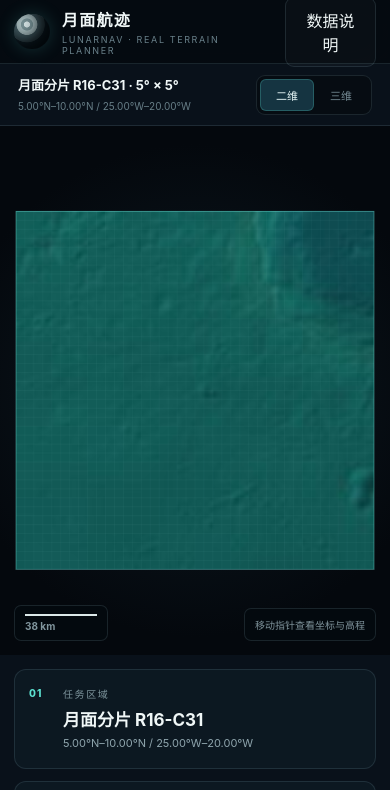
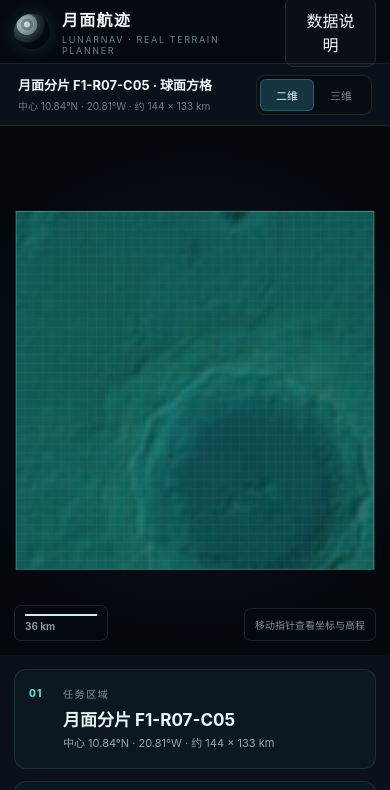
Before and after one commit to Yanshi42/lunar-nav-demo, a plain HTML site: page dist/index.html in a window 390 px wide. Both pictures are taken after a click on the button "进入区域规划". Shown: the top 790 px of the page. Drawn offline with Linux system fonts and the light colour scheme.

Commit message:
Update Site source

```diff
--- a/dist/app-v2.js
+++ b/dist/app-v2.js
@@ -1,4 +1,6 @@
-import { LunarGlobe, tileFromCoordinate } from "./globe.js";
+import { LunarGlobe } from "./globe.js";
+import { TILE_COUNT, tileCoordinate, tileDimensionsKm, tileFromCoordinate } from "./sphere-grid.js";
+import { loadTileRaster } from "./terrain-source.js";
 import { Terrain } from "./terrain.js";
 import { Router } from "./routing.js";
 
@@ -31,10 +33,7 @@ function signed(value, positive, negative) {
 }
 
 function position(point) {
-  return {
-    lat: state.tile.north - point.y * 5,
-    lon: state.tile.west + point.x * 5,
-  };
+  return tileCoordinate(state.tile, point.x, point.y);
 }
 
 function shortCoordinate(point) {
@@ -44,7 +43,8 @@ function shortCoordinate(point) {
 }
 
 function tileLabel(tile) {
-  return `${signed(tile.south, "N", "S")}–${signed(tile.north, "N", "S")} / ${signed(tile.west, "E", "W")}–${signed(tile.east, "E", "W")}`;
+  const { width, height } = tileDimensionsKm(tile);
+  return `中心 ${signed(tile.lat, "N", "S")} · ${signed(tile.lon, "E", "W")} · 约 ${Math.round(width)} × ${Math.round(height)} km`;
 }
 
 async function drawPreview(tile) {
@@ -56,14 +56,18 @@ async function drawPreview(tile) {
   const ctx = canvas.getContext("2d");
   ctx.setTransform(dpr, 0, 0, dpr, 0, 0);
   ctx.fillStyle = "#10242d"; ctx.fillRect(0, 0, box.width, box.height);
-  const img = new Image();
-  img.onload = () => {
+  try {
+    const size = 128;
+    const raster = await loadTileRaster(tile, size, state.ppd, false);
     if (tile.id !== state.tile.id) return;
+    const preview = document.createElement("canvas");
+    preview.width = preview.height = size;
+    preview.getContext("2d").putImageData(new ImageData(raster.relief, size, size), 0, 0);
     ctx.imageSmoothingEnabled = true; ctx.imageSmoothingQuality = "high";
-    const pixels = state.ppd * 5;
-    ctx.drawImage(img, tile.col * pixels, 0, pixels, pixels, 0, 0, box.width, box.height);
-  };
-  img.src = `assets/relief-band-${String(tile.row).padStart(2, "0")}.jpg`;
+    ctx.drawImage(preview, 0, 0, box.width, box.height);
+  } catch (error) {
+    if (tile.id === state.tile.id) console.error(error);
+  }
 }
 
 function selectTile(tile, centerGlobe = false) {
@@ -71,7 +75,7 @@ function selectTile(tile, centerGlobe = false) {
   $("#latInput").value = tile.lat.toFixed(1);
   $("#lonInput").value = tile.lon.toFixed(1);
   $("#regionCoordinates").textContent = `${signed(tile.lat, "N", "S")}  ${signed(tile.lon, "E", "W")}`;
-  $("#mapRegionLabel").textContent = `月面分片 ${tile.id.toUpperCase()} · 5° × 5°`;
+  $("#mapRegionLabel").textContent = `月面分片 ${tile.id.toUpperCase()} · 球面方格`;
   $("#mapBounds").textContent = tileLabel(tile);
   state.globe?.select(tile);
   if (centerGlobe) state.globe?.centerOn(tile.lat, tile.lon);
@@ -170,7 +174,7 @@ async function planRoute() {
     let km = 0, climb = 0, maximum = 0;
     for (let i = 1; i < result.route.length; i++) {
       const a = result.route[i - 1], b = result.route[i];
-      const horizontal = Math.hypot((b.x - a.x) * terrain.widthKm, (b.y - a.y) * terrain.heightKm);
+      const horizontal = terrain.segmentKm(a, b);
       const dz = values[i] - values[i - 1];
       km += Math.hypot(horizontal, dz / 1000);
       climb += Math.max(0, dz);
@@ -196,6 +200,8 @@ async function enterPlanner() {
   $("#globeView").hidden = true;
   $("#plannerView").hidden = false;
   $("#canvasLoading").hidden = false;
+  terrain.view = "2d";
+  $$(".view-switch button").forEach((button) => button.classList.toggle("active", button.dataset.view === "2d"));
   window.scrollTo(0, 0);
   try {
     await terrain.load(state.tile);
@@ -308,6 +314,7 @@ async function init() {
   $("#dataResolution").textContent = `LOLA 全球高程 · ${manifest.ppd} px/°`;
   $("#aboutResolution").textContent = `${manifest.ppd} 像素 / 度`;
   $("#aboutTilePixels").textContent = `${manifest.ppd * 5} × ${manifest.ppd * 5}`;
+  $("#tileCount").textContent = TILE_COUNT.toLocaleString("zh-CN");
   const texture = new Image();
   texture.src = "assets/moon-color.jpg";
   await texture.decode();
--- a/dist/assets/terrain-meta.json
+++ b/dist/assets/terrain-meta.json
@@ -1,10 +1,10 @@
 {
   "source": "NASA LRO WAC / LOLA 64 ppd global, averaged to 32 ppd",
   "ppd": 32,
-  "tileDegrees": 5,
-  "longitudeCells": 72,
-  "latitudeCells": 36,
-  "tileCount": 2592,
+  "tileScheme": "spherified-cube",
+  "cubeFaces": 6,
+  "cellsPerFaceSide": 18,
+  "tileCount": 1944,
   "heightEncoding": "red * 256 + green; elevation_m = value * 0.5 - 10000",
   "heightReferenceRadiusKm": 1737.4
 }
--- a/dist/globe.js
+++ b/dist/globe.js
@@ -1,5 +1,5 @@
-const RAD = Math.PI / 180;
-const DEG = 180 / Math.PI;
+import { CELLS_PER_FACE, coordinateVector, faceVector, tileFromCoordinate,
+  tileVector, vectorCoordinate } from "./sphere-grid.js";
 const norm = (v) => { const d = Math.hypot(...v) || 1; return v.map((x) => x / d); };
 const cross = (a, b) => [a[1] * b[2] - a[2] * b[1], a[2] * b[0] - a[0] * b[2], a[0] * b[1] - a[1] * b[0]];
 const dot = (a, b) => a[0] * b[0] + a[1] * b[1] + a[2] * b[2];
@@ -20,28 +20,6 @@ const fromTo = (a, b) => {
   if (w < 1e-7) return [...norm(cross(a, Math.abs(a[1]) < 0.9 ? [0, 1, 0] : [1, 0, 0])), 0];
   return norm([...axis, w]);
 };
-const geoVector = (lat, lon) => {
-  const p = lat * RAD, l = lon * RAD;
-  return [Math.cos(p) * Math.sin(l), Math.sin(p), Math.cos(p) * Math.cos(l)];
-};
-
-export function tileFromCoordinate(lat, lon) {
-  const wrappedLon = ((lon + 180) % 360 + 360) % 360 - 180;
-  const row = Math.min(35, Math.max(0, Math.floor((90 - Math.min(lat, 89.999999)) / 5)));
-  const col = Math.min(71, Math.max(0, Math.floor((wrappedLon + 180) / 5)));
-  return {
-    row, col,
-    lat: 87.5 - row * 5,
-    lon: -177.5 + col * 5,
-    north: 90 - row * 5,
-    south: 85 - row * 5,
-    west: -180 + col * 5,
-    east: -175 + col * 5,
-    span: 5,
-    id: `r${String(row).padStart(2, "0")}-c${String(col).padStart(2, "0")}`,
-  };
-}
-
 export class LunarGlobe {
   constructor(canvas, texture, onSelect) {
     this.canvas = canvas;
@@ -85,12 +63,11 @@ export class LunarGlobe {
     const eye = this.localPoint(event);
     if (!eye) return null;
     const world = rotate(conjugate(this.orientation), eye);
-    return { lat: Math.asin(Math.max(-1, Math.min(1, world[1]))) * DEG,
-      lon: Math.atan2(world[0], world[2]) * DEG };
+    return vectorCoordinate(world);
   }
 
   centerOn(lat, lon) {
-    this.orientation = fromTo(geoVector(lat, lon), [0, 0, 1]);
+    this.orientation = fromTo(coordinateVector(lat, lon), [0, 0, 1]);
     this.invalidate();
   }
 
@@ -190,7 +167,11 @@ export class LunarGlobe {
   }
 
   project(lat, lon, g) {
-    const eye = rotate(this.orientation, geoVector(lat, lon));
+    return this.projectVector(coordinateVector(lat, lon), g);
+  }
+
+  projectVector(vector, g) {
+    const eye = rotate(this.orientation, vector);
     return { x: g.cx + eye[0] * g.radius, y: g.cy - eye[1] * g.radius, visible: eye[2] >= 0 };
   }
 
@@ -198,38 +179,32 @@ export class LunarGlobe {
     const ctx = this.ctx;
     ctx.strokeStyle = "rgba(175, 240, 236, .12)";
     ctx.lineWidth = 0.55;
-    for (let lon = -180; lon < 180; lon += 5) {
-      ctx.beginPath(); let pen = false;
-      for (let lat = -90; lat <= 90; lat += 2.5) {
-        const p = this.project(lat, lon, g);
-        if (p.visible) { if (!pen) ctx.moveTo(p.x, p.y); else ctx.lineTo(p.x, p.y); pen = true; }
-        else pen = false;
+    const samples = CELLS_PER_FACE * 6;
+    for (let face = 0; face < 6; face++) for (let axis = 0; axis < 2; axis++) {
+      for (let line = 0; line <= CELLS_PER_FACE; line++) {
+        const fixed = -1 + line * 2 / CELLS_PER_FACE;
+        ctx.beginPath(); let pen = false;
+        for (let step = 0; step <= samples; step++) {
+          const free = -1 + step * 2 / samples;
+          const p = this.projectVector(faceVector(face, axis ? free : fixed, axis ? fixed : free), g);
+          if (p.visible) { if (!pen) ctx.moveTo(p.x, p.y); else ctx.lineTo(p.x, p.y); pen = true; }
+          else pen = false;
+        }
+        ctx.stroke();
       }
-      ctx.stroke();
-    }
-    for (let lat = -85; lat <= 85; lat += 5) {
-      ctx.beginPath(); let pen = false;
-      for (let lon = -180; lon <= 180; lon += 2.5) {
-        const p = this.project(lat, lon, g);
-        if (p.visible) { if (!pen) ctx.moveTo(p.x, p.y); else ctx.lineTo(p.x, p.y); pen = true; }
-        else pen = false;
-      }
-      ctx.stroke();
     }
   }
 
   drawTile(tile, g, color, width) {
     const ctx = this.ctx;
-    const corners = [
-      [tile.north, tile.west], [tile.north, tile.east],
-      [tile.south, tile.east], [tile.south, tile.west], [tile.north, tile.west],
-    ];
+    const corners = [[0, 0], [1, 0], [1, 1], [0, 1], [0, 0]];
     ctx.beginPath(); let drawn = false;
     for (let edge = 0; edge < 4; edge++) {
       for (let step = 0; step <= 10; step++) {
         const t = step / 10;
-        const p = this.project(corners[edge][0] * (1 - t) + corners[edge + 1][0] * t,
-          corners[edge][1] * (1 - t) + corners[edge + 1][1] * t, g);
+        const p = this.projectVector(tileVector(tile,
+          corners[edge][0] * (1 - t) + corners[edge + 1][0] * t,
+          corners[edge][1] * (1 - t) + corners[edge + 1][1] * t), g);
         if (p.visible) { if (!drawn) ctx.moveTo(p.x, p.y); else ctx.lineTo(p.x, p.y); drawn = true; }
         else drawn = false;
       }
--- a/dist/routing.js
+++ b/dist/routing.js
@@ -1,3 +1,5 @@
+import { MOON_RADIUS_KM, tileVector } from "./sphere-grid.js";
+
 const clamp = (v, min, max) => Math.max(min, Math.min(max, v));
 
 class MinHeap {
@@ -30,23 +32,37 @@ export class Router {
     this.n = gridSize;
     this.heights = null;
     this.slopes = null;
+    this.vectors = null;
+  }
+
+  distance(a, b) {
+    const v = this.vectors;
+    const offsetA = a * 3, offsetB = b * 3;
+    const cosine = clamp(v[offsetA] * v[offsetB] + v[offsetA + 1] * v[offsetB + 1]
+      + v[offsetA + 2] * v[offsetB + 2], -1, 1);
+    return MOON_RADIUS_KM * Math.atan2(Math.sqrt(Math.max(0, 1 - cosine * cosine)), cosine);
   }
 
   prepare() {
     const n = this.n, terrain = this.terrain;
     this.heights = new Float32Array(n * n);
     this.slopes = new Float32Array(n * n);
+    this.vectors = new Float64Array(n * n * 3);
     for (let y = 0; y < n; y++) for (let x = 0; x < n; x++) {
-      this.heights[y * n + x] = terrain.elevation({ x: x / (n - 1), y: y / (n - 1) });
+      const index = y * n + x;
+      const point = { x: x / (n - 1), y: y / (n - 1) };
+      this.heights[index] = terrain.elevation(point);
+      this.vectors.set(tileVector(terrain.tile, point.x, point.y), index * 3);
     }
-    const mx = terrain.widthKm * 1000 / (n - 1), my = terrain.heightKm * 1000 / (n - 1);
     for (let y = 0; y < n; y++) for (let x = 0; x < n; x++) {
       const left = this.heights[y * n + Math.max(0, x - 1)];
       const right = this.heights[y * n + Math.min(n - 1, x + 1)];
       const up = this.heights[Math.max(0, y - 1) * n + x];
       const down = this.heights[Math.min(n - 1, y + 1) * n + x];
-      const dx = (right - left) / (mx * (x === 0 || x === n - 1 ? 1 : 2));
-      const dy = (down - up) / (my * (y === 0 || y === n - 1 ? 1 : 2));
+      const dx = (right - left) / Math.max(1, this.distance(y * n + Math.max(0, x - 1),
+        y * n + Math.min(n - 1, x + 1)) * 1000);
+      const dy = (down - up) / Math.max(1, this.distance(Math.max(0, y - 1) * n + x,
+        Math.min(n - 1, y + 1) * n + x) * 1000);
       this.slopes[y * n + x] = Math.atan(Math.hypot(dx, dy)) * 180 / Math.PI;
     }
   }
@@ -62,10 +78,8 @@ export class Router {
     const previous = new Int32Array(n * n); previous.fill(-1);
     const visited = new Uint8Array(n * n);
     const heap = new MinHeap();
-    const stepX = terrain.widthKm / (n - 1), stepY = terrain.heightKm / (n - 1);
-    const goalX = goal % n, goalY = Math.floor(goal / n);
-    const heuristic = (x, y) => Math.hypot((goalX - x) * stepX, (goalY - y) * stepY);
-    heap.push({ id: start, f: heuristic(start % n, Math.floor(start / n)) });
+    const heuristic = (id) => this.distance(id, goal);
+    heap.push({ id: start, f: heuristic(start) });
     const neighbors = [[-1, 0], [1, 0], [0, -1], [0, 1], [-1, -1], [-1, 1], [1, -1], [1, 1]];
 
     while (heap.length) {
@@ -80,13 +94,13 @@ export class Router {
         const next = ny * n + nx;
         if (visited[next]) continue;
         const slope = (this.slopes[current.id] + this.slopes[next]) / 2;
-        const step = Math.hypot(dx * stepX, dy * stepY);
+        const step = this.distance(current.id, next);
         const penalty = 1 + (risk / 7) * Math.pow(slope / 11, 1.55) * 1.6
           + Math.max(0, slope - 22) ** 2 * 10;
         const candidate = g[current.id] + step * penalty;
         if (candidate < g[next]) {
           g[next] = candidate; previous[next] = current.id;
-          heap.push({ id: next, f: candidate + heuristic(nx, ny) });
+          heap.push({ id: next, f: candidate + heuristic(next) });
         }
       }
     }
--- /dev/null
+++ b/dist/sphere-grid.js
@@ -0,0 +1,97 @@
+// A spherified cube gives six seamless, nearly equal-area quadrilateral faces.
+// Exact congruent squares cannot tile a sphere; this avoids polar convergence.
+export const CELLS_PER_FACE = 18;
+export const TILE_COUNT = 6 * CELLS_PER_FACE * CELLS_PER_FACE;
+export const MOON_RADIUS_KM = 1737.4;
+const RAD = Math.PI / 180;
+const DEG = 180 / Math.PI;
+const clamp = (value, min, max) => Math.max(min, Math.min(max, value));
+const dot = (a, b) => a[0] * b[0] + a[1] * b[1] + a[2] * b[2];
+
+// U points right and V points up when looking at a face from outside.
+const FACES = [
+  { name: "+Z", u: [1, 0, 0], v: [0, 1, 0], n: [0, 0, 1] },
+  { name: "-Z", u: [-1, 0, 0], v: [0, 1, 0], n: [0, 0, -1] },
+  { name: "+X", u: [0, 0, -1], v: [0, 1, 0], n: [1, 0, 0] },
+  { name: "-X", u: [0, 0, 1], v: [0, 1, 0], n: [-1, 0, 0] },
+  { name: "+Y", u: [1, 0, 0], v: [0, 0, -1], n: [0, 1, 0] },
+  { name: "-Y", u: [1, 0, 0], v: [0, 0, 1], n: [0, -1, 0] },
+];
+
+export function coordinateVector(lat, lon) {
+  const p = lat * RAD, l = lon * RAD;
+  return [Math.cos(p) * Math.sin(l), Math.sin(p), Math.cos(p) * Math.cos(l)];
+}
+
+export function vectorCoordinate(vector) {
+  return { lat: Math.asin(clamp(vector[1], -1, 1)) * DEG,
+    lon: Math.atan2(vector[0], vector[2]) * DEG };
+}
+
+export function faceVector(faceIndex, u, v) {
+  const face = FACES[faceIndex];
+  const a = u * Math.sqrt(Math.max(0, 0.5 - v * v / 6));
+  const b = v * Math.sqrt(Math.max(0, 0.5 - u * u / 6));
+  const c = Math.sqrt(Math.max(0, 1 - (u * u + v * v) / 2 + u * u * v * v / 3));
+  return [0, 1, 2].map((i) => a * face.u[i] + b * face.v[i] + c * face.n[i]);
+}
+
+export function vectorFaceUv(vector) {
+  const [x, y, z] = vector;
+  const ax = Math.abs(x), ay = Math.abs(y), az = Math.abs(z);
+  const faceIndex = az >= ax && az >= ay ? (z >= 0 ? 0 : 1)
+    : ax >= ay ? (x >= 0 ? 2 : 3) : (y >= 0 ? 4 : 5);
+  const face = FACES[faceIndex];
+  const localX = dot(vector, face.u), localY = dot(vector, face.v);
+  const difference = localX * localX - localY * localY;
+  const term = 3 - 2 * difference;
+  const vSquared = clamp((term - Math.sqrt(Math.max(0, term * term - 24 * localY * localY))) / 2, 0, 1);
+  const uSquared = clamp(vSquared + 2 * difference, 0, 1);
+  return { face: faceIndex,
+    u: Math.sign(localX) * Math.sqrt(uSquared),
+    v: Math.sign(localY) * Math.sqrt(vSquared) };
+}
+
+export function tileFromFaceCell(face, row, col) {
+  const count = CELLS_PER_FACE;
+  const center = faceVector(face, -1 + (col + 0.5) * 2 / count,
+    1 - (row + 0.5) * 2 / count);
+  const { lat, lon } = vectorCoordinate(center);
+  return { face, row, col, lat, lon,
+    id: `f${face + 1}-r${String(row + 1).padStart(2, "0")}-c${String(col + 1).padStart(2, "0")}` };
+}
+
+export function tileFromVector(vector) {
+  const { face, u, v } = vectorFaceUv(vector);
+  const col = clamp(Math.floor((u + 1) * CELLS_PER_FACE / 2), 0, CELLS_PER_FACE - 1);
+  const row = clamp(Math.floor((1 - v) * CELLS_PER_FACE / 2), 0, CELLS_PER_FACE - 1);
+  return tileFromFaceCell(face, row, col);
+}
+
+export function tileFromCoordinate(lat, lon) {
+  return tileFromVector(coordinateVector(lat, lon));
+}
+
+export function tileVector(tile, x, y) {
+  const u = -1 + (tile.col + clamp(x, 0, 1)) * 2 / CELLS_PER_FACE;
+  const v = 1 - (tile.row + clamp(y, 0, 1)) * 2 / CELLS_PER_FACE;
+  return faceVector(tile.face, u, v);
+}
+
+export function tileCoordinate(tile, x, y) {
+  return vectorCoordinate(tileVector(tile, x, y));
+}
+
+export function surfaceDistanceKm(a, b) {
+  const cosine = clamp(dot(a, b), -1, 1);
+  return MOON_RADIUS_KM * Math.atan2(Math.sqrt(Math.max(0, 1 - cosine * cosine)), cosine);
+}
+
+export function tileDistanceKm(tile, a, b) {
+  return surfaceDistanceKm(tileVector(tile, a.x, a.y), tileVector(tile, b.x, b.y));
+}
+
+export function tileDimensionsKm(tile) {
+  return { width: tileDistanceKm(tile, { x: 0, y: 0.5 }, { x: 1, y: 0.5 }),
+    height: tileDistanceKm(tile, { x: 0.5, y: 0 }, { x: 0.5, y: 1 }) };
+}
--- /dev/null
+++ b/dist/terrain-source.js
@@ -0,0 +1,79 @@
+import { tileCoordinate } from "./sphere-grid.js";
+
+const cache = new Map();
+const clamp = (v, a, b) => Math.max(a, Math.min(b, v));
+
+async function bandPixels(kind, row) {
+  const key = `${kind}-${row}`;
+  if (cache.has(key)) return cache.get(key);
+  const pending = new Promise((resolve, reject) => {
+    const image = new Image();
+    image.onload = () => {
+      const canvas = document.createElement("canvas");
+      canvas.width = image.naturalWidth;
+      canvas.height = image.naturalHeight;
+      const ctx = canvas.getContext("2d", { willReadFrequently: true });
+      ctx.drawImage(image, 0, 0);
+      resolve({ data: ctx.getImageData(0, 0, canvas.width, canvas.height).data,
+        width: canvas.width, height: canvas.height });
+    };
+    image.onerror = () => reject(new Error(`无法读取月面地形 ${kind}-${row}`));
+    image.src = `assets/${kind}-band-${String(row).padStart(2, "0")}.${kind === "height" ? "png" : "jpg"}`;
+  });
+  cache.set(key, pending);
+  if (cache.size > 12) cache.delete(cache.keys().next().value);
+  try { return await pending; }
+  catch (error) { cache.delete(key); throw error; }
+}
+
+function sourceValue(bands, x, y, channel, ppd) {
+  const height = 5 * ppd;
+  const band = bands.get(Math.floor(y / height));
+  const index = ((y % height) * band.width + x) * 4;
+  if (channel === "height") return (band.data[index] * 256 + band.data[index + 1]) * 0.5 - 10000;
+  return band.data[index + channel];
+}
+
+function sample(bands, x, y, channel, ppd) {
+  const width = 360 * ppd;
+  const x0 = Math.floor(x) % width, x1 = (x0 + 1) % width;
+  const y0 = Math.floor(y), y1 = Math.min(180 * ppd - 1, y0 + 1);
+  const tx = x - Math.floor(x), ty = y - y0;
+  const a = sourceValue(bands, x0, y0, channel, ppd);
+  const b = sourceValue(bands, x1, y0, channel, ppd);
+  const c = sourceValue(bands, x0, y1, channel, ppd);
+  const d = sourceValue(bands, x1, y1, channel, ppd);
+  return (a * (1 - tx) + b * tx) * (1 - ty) + (c * (1 - tx) + d * tx) * ty;
+}
+
+export async function loadTileRaster(tile, size, ppd, includeHeight = true) {
+  const sourceX = new Float32Array(size * size);
+  const sourceY = new Float32Array(size * size);
+  const rows = new Set();
+  const width = 360 * ppd, bandHeight = 5 * ppd;
+  for (let y = 0; y < size; y++) for (let x = 0; x < size; x++) {
+    const index = y * size + x;
+    const coordinate = tileCoordinate(tile, (x + 0.5) / size, (y + 0.5) / size);
+    sourceX[index] = ((coordinate.lon + 180) * ppd - 0.5 + width) % width;
+    sourceY[index] = clamp((90 - coordinate.lat) * ppd - 0.5, 0, 180 * ppd - 1);
+    rows.add(Math.floor(sourceY[index] / bandHeight));
+    rows.add(Math.floor(Math.min(180 * ppd - 1, Math.floor(sourceY[index]) + 1) / bandHeight));
+  }
+  const reliefBands = new Map();
+  const heightBands = new Map();
+  await Promise.all([...rows].map(async (row) => {
+    reliefBands.set(row, await bandPixels("relief", row));
+    if (includeHeight) heightBands.set(row, await bandPixels("height", row));
+  }));
+  const relief = new Uint8ClampedArray(size * size * 4);
+  const values = includeHeight ? new Float32Array(size * size) : null;
+  for (let index = 0; index < size * size; index++) {
+    const x = sourceX[index], y = sourceY[index];
+    if (values) values[index] = sample(heightBands, x, y, "height", ppd);
+    for (let channel = 0; channel < 3; channel++) {
+      relief[index * 4 + channel] = sample(reliefBands, x, y, channel, ppd);
+    }
+    relief[index * 4 + 3] = 255;
+  }
+  return { values, relief };
+}
--- a/dist/terrain.js
+++ b/dist/terrain.js
@@ -1,14 +1,8 @@
+import { tileDimensionsKm, tileDistanceKm } from "./sphere-grid.js";
+import { loadTileRaster } from "./terrain-source.js";
+
 const clamp = (v, min, max) => Math.max(min, Math.min(max, v));
 const lerp = (a, b, t) => a + (b - a) * t;
-
-function image(src) {
-  return new Promise((resolve, reject) => {
-    const img = new Image();
-    img.onload = () => resolve(img);
-    img.onerror = () => reject(new Error(`无法读取地形资源：${src}`));
-    img.src = src;
-  });
-}
 
 export class Terrain {
   constructor(canvas, profileCanvas) {
@@ -36,23 +30,11 @@ export class Terrain {
   }
 
   async load(tile) {
-    const band = String(tile.row).padStart(2, "0");
-    const [height, relief] = await Promise.all([
-      image(`assets/height-band-${band}.png`),
-      image(`assets/relief-band-${band}.jpg`),
-    ]);
     const size = this.ppd * 5;
-    const cropX = tile.col * size;
-    const raw = document.createElement("canvas");
-    raw.width = raw.height = size;
-    const rawCtx = raw.getContext("2d", { willReadFrequently: true });
-    rawCtx.drawImage(height, cropX, 0, size, size, 0, 0, size, size);
-    const bytes = rawCtx.getImageData(0, 0, size, size).data;
-    const values = new Float32Array(size * size);
+    const { values, relief } = await loadTileRaster(tile, size, this.ppd);
     let min = Infinity, max = -Infinity, total = 0;
     for (let i = 0; i < values.length; i++) {
-      const elevation = (bytes[i * 4] * 256 + bytes[i * 4 + 1]) * 0.5 - 10000;
-      values[i] = elevation;
+      const elevation = values[i];
       min = Math.min(min, elevation); max = Math.max(max, elevation); total += elevation;
     }
     this.tile = tile;
@@ -62,11 +44,12 @@ export class Terrain {
     this.min = min;
     this.max = max;
     this.mean = total / values.length;
-    this.widthKm = Math.PI * 1737.4 / 180 * 5 * Math.cos(tile.lat * Math.PI / 180);
-    this.heightKm = Math.PI * 1737.4 / 180 * 5;
+    const dimensions = tileDimensionsKm(tile);
+    this.widthKm = dimensions.width;
+    this.heightKm = dimensions.height;
     this.reliefCtx.clearRect(0, 0, size, size);
-    this.reliefCtx.drawImage(relief, cropX, 0, size, size, 0, 0, size, size);
-    this.reliefPixels = this.reliefCtx.getImageData(0, 0, size, size).data;
+    this.reliefCtx.putImageData(new ImageData(relief, size, size), 0, 0);
+    this.reliefPixels = relief;
     this.buildRisk();
     this.draw();
   }
@@ -83,14 +66,17 @@ export class Terrain {
 
   slope(point) {
     const dx = 1 / (this.size - 1), dy = dx;
-    const west = this.elevation({ x: point.x - dx, y: point.y });
-    const east = this.elevation({ x: point.x + dx, y: point.y });
-    const north = this.elevation({ x: point.x, y: point.y - dy });
-    const south = this.elevation({ x: point.x, y: point.y + dy });
-    const mx = 2 * dx * this.widthKm * 1000;
-    const my = 2 * dy * this.heightKm * 1000;
-    return Math.atan(Math.hypot((east - west) / mx, (south - north) / my)) * 180 / Math.PI;
+    const w = { x: clamp(point.x - dx, 0, 1), y: point.y };
+    const e = { x: clamp(point.x + dx, 0, 1), y: point.y };
+    const n = { x: point.x, y: clamp(point.y - dy, 0, 1) };
+    const s = { x: point.x, y: clamp(point.y + dy, 0, 1) };
+    const mx = Math.max(1, this.segmentKm(w, e) * 1000);
+    const my = Math.max(1, this.segmentKm(n, s) * 1000);
+    return Math.atan(Math.hypot((this.elevation(e) - this.elevation(w)) / mx,
+      (this.elevation(s) - this.elevation(n)) / my)) * 180 / Math.PI;
   }
+
+  segmentKm(a, b) { return tileDistanceKm(this.tile, a, b); }
 
   buildRisk() {
     const ctx = this.riskCanvas.getContext("2d");
@@ -160,8 +146,9 @@ export class Terrain {
   }
 
   project3d(point, width, height) {
-    const x = (point.x - 0.5) * 2, y = (point.y - 0.5) * 2;
     const effectiveKm = Math.max(25, Math.min(this.widthKm, this.heightKm));
+    const x = (point.x - 0.5) * 2 * this.widthKm / effectiveKm;
+    const y = (point.y - 0.5) * 2 * this.heightKm / effectiveKm;
     const z = ((this.elevation(point) - this.mean) / (effectiveKm * 1000)) * 2 * this.camera.exaggeration;
     const cy = Math.cos(this.camera.yaw), sy = Math.sin(this.camera.yaw);
     const xp = x * cy - y * sy, yp = x * sy + y * cy;
```
Also changed, not shown: dist/index.html (+3 -3 lines), tools/verify-grid.mjs (added, +52 -0 lines), tools/verify-v2.cjs (+15 -1 lines), README.md, 1 other file.
